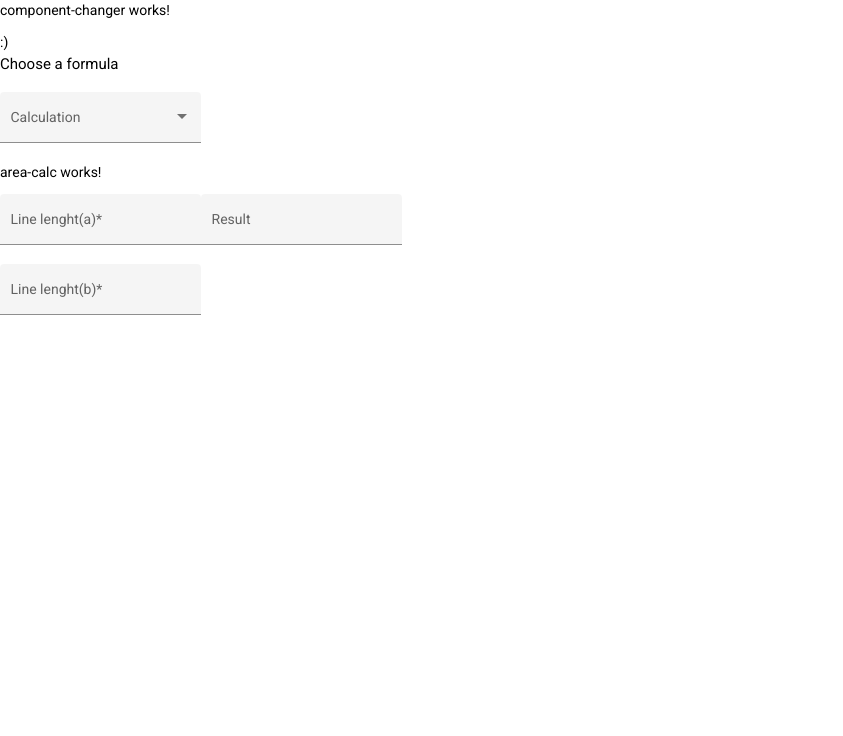
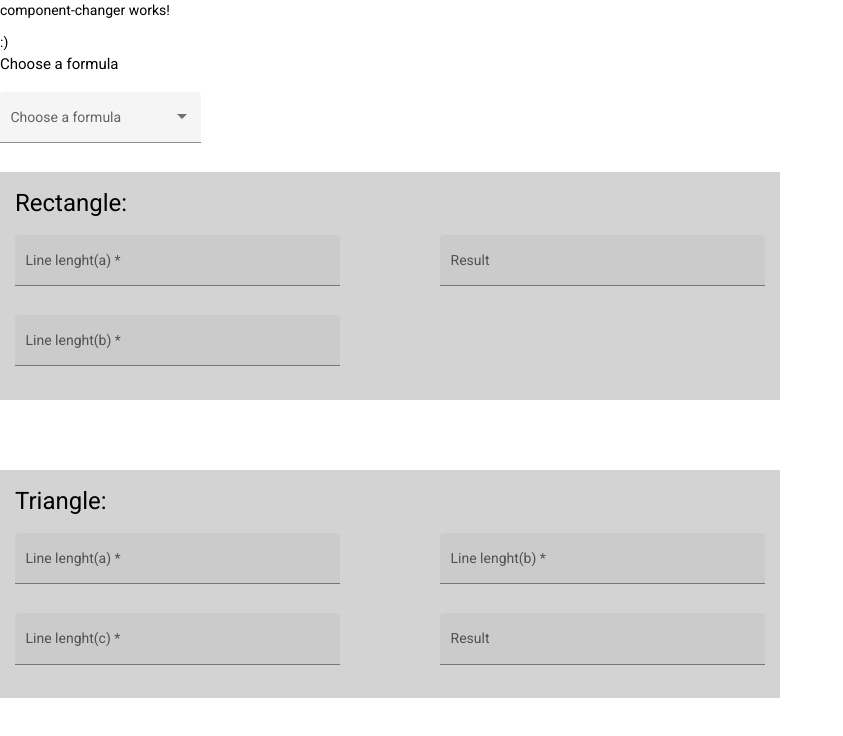
Before and after one commit to Deicidee/first-angular, an Angular app in the folder ui-training/: page /area in a window 1280 px wide. Shown: the top 736 px of the page, without its empty margins (0-843 px from the left). Built offline with nearby package versions, Linux system fonts and the light colour scheme.

Commit message:
AreaCalculation is complete

```diff
--- a/ui-training/src/app/area-calc/area-calc.component.html
+++ b/ui-training/src/app/area-calc/area-calc.component.html
@@ -1,28 +1,63 @@
-<p>area-calc works!</p>
-<div>
+<div class="rectangle">
 
-    <form [formGroup]="rectangle">
+    <h1>Rectangle:</h1>
+
+    <form class="rectangle_f" [formGroup]="rectangle">
 
         <mat-form-field appearance="fill">
-            <mat-label for="line-1">Line lenght(a)*</mat-label>
-            <input id="line-1" formControlName="line1" matInput placeholder="Line lenght(a)*">
+            <mat-label for="line-1">Line lenght(a)</mat-label>
+            <input id="line-1" formControlName="line1" matInput placeholder="Line lenght(a)">
+            <mat-error *ngIf="rectangle.get('line1')?.hasError('required')">Number is required</mat-error>
+            <mat-error *ngIf="rectangle.get('line1')?.hasError('pattern')">Enter only number</mat-error>
+        </mat-form-field>
+
+        <mat-form-field appearance="fill">
+            <mat-label for="result">Result</mat-label>
+            <input readonly="all" id="result" formControlName="result" matInput placeholder="Result">
+        </mat-form-field>
+
+        <mat-form-field appearance="fill">
+            <mat-label for="line-2">Line lenght(b)</mat-label>
+            <input id="line-2" formControlName="line2" matInput placeholder="Line lenght(b)">
+            <mat-error *ngIf="rectangle.get('line2')?.hasError('required')">Number is required</mat-error>
+            <mat-error *ngIf="rectangle.get('line2')?.hasError('pattern')">Enter only number</mat-error>
+        </mat-form-field>
+
+    </form>
+</div>
+
+<div class="triangle">
+
+    <h1>Triangle:</h1>
+
+    <form class="triangle_f" [formGroup]="triangle">
+        <mat-form-field appearance="fill">
+            <mat-label for="line-1">Line lenght(a)</mat-label>
+            <input id="line-1" formControlName="line1" matInput placeholder="Line lenght(a)">
+            <mat-error *ngIf="rectangle.get('line1')?.hasError('required')">Number is required</mat-error>
+            <mat-error *ngIf="rectangle.get('line1')?.hasError('pattern')">Enter only number</mat-error>
+        </mat-form-field>
+
+        <mat-form-field appearance="fill">
+            <mat-label for="line-2">Line lenght(b)</mat-label>
+            <input id="line-2" formControlName="line2" matInput placeholder="Line lenght(b)">
+            <mat-error *ngIf="rectangle.get('line2')?.hasError('required')">Number is required</mat-error>
+            <mat-error *ngIf="rectangle.get('line2')?.hasError('pattern')">Enter only number</mat-error>
+        </mat-form-field>
+
+        <mat-form-field appearance="fill">
+            <mat-label for="line-3">Line lenght(c)</mat-label>
+            <input id="line-3" formControlName="line3" matInput placeholder="Line lenght(c)">
+            <mat-error *ngIf="rectangle.get('line3')?.hasError('required')">Number is required</mat-error>
+            <mat-error *ngIf="rectangle.get('line3')?.hasError('pattern')">Enter only number</mat-error>
             <mat-error></mat-error>
         </mat-form-field>
 
         <mat-form-field appearance="fill">
             <mat-label for="result">Result</mat-label>
-            <input id="result" formControlName="result" matInput placeholder="Result">
-        </mat-form-field>
-
-        <br>
-
-        <mat-form-field appearance="fill">
-            <mat-label for="line-2">Line lenght(b)*</mat-label>
-            <input id="line-2" formControlName="line2" matInput placeholder="Line lenght(b)*">
+            <input readonly="all" id="result" formControlName="result" matInput placeholder="Result">
+            <mat-error *ngIf="this.triangle.get('result')?.hasError('invalidLenght')">Invalid line lenght</mat-error>
         </mat-form-field>
 
     </form>
 </div>
-
-
-<div>{{rectangle.get('line1')?.value}}</div>
--- a/ui-training/src/app/area-calc/area-calc.component.scss
+++ b/ui-training/src/app/area-calc/area-calc.component.scss
@@ -0,0 +1,32 @@
+.rectangle {
+    background-color: lightgray;
+    margin: 10px 0;
+    margin-bottom: 70px;
+    max-width: 750px;
+    padding: 15px;
+}
+
+.rectangle_f {
+    display: grid;
+    grid-template-areas: "line1 line2" "result result";
+    grid-template-rows: auto auto;
+    grid-row-gap: 10px;
+    grid-column-gap: 100px;
+    grid-column: 90px;
+}
+
+.triangle {
+    background-color: lightgray;
+    margin-bottom: 70px;
+    max-width: 750px;
+    padding: 15px;
+}
+
+.triangle_f {
+    display: grid;
+    grid-template-areas: "line1 line2" "line3 result";
+    grid-template-rows: auto auto;
+    grid-row-gap: 10px;
+    grid-column-gap: 100px;
+    grid-column: 90px;
+}
--- a/ui-training/src/app/area-calc/area-calc.component.ts
+++ b/ui-training/src/app/area-calc/area-calc.component.ts
@@ -1,40 +1,93 @@
-import { Component, OnInit } from '@angular/core';
-import { FormGroup, FormControl } from '@angular/forms';
-import { Observable } from 'rxjs';
+import { Dir } from '@angular/cdk/bidi';
+import { Component, Directive, OnInit } from '@angular/core';
+import { FormGroup, FormControl, Validators, NG_VALIDATORS, ValidatorFn, AbstractControl } from '@angular/forms';
+import { delay, Observable } from 'rxjs';
+
+export function areaLenghtValidator(): ValidatorFn {
+  const validator = (control: AbstractControl) => {
+    const tri_line1 = Number(control.parent?.get('line1')?.value)
+    const tri_line2 = Number(control.parent?.get('line2')?.value)
+    const tri_line3 = Number(control.parent?.get('line3')?.value)
+
+    if ((tri_line1 + tri_line2 < tri_line3) || (tri_line1 + tri_line3 < tri_line2) || (tri_line2 + tri_line3 < tri_line1)) {
+      return { 'invalidLenght': true }
+    }
+    return null;
+  }
+  return validator;
+}
 
 @Component({
   selector: 'app-area-calc',
   templateUrl: './area-calc.component.html',
   styleUrls: ['./area-calc.component.scss']
 })
+
 export class AreaCalcComponent implements OnInit {
 
-
-
   rectangle = new FormGroup({
-    line1: new FormControl(''),
-    line2: new FormControl(''),
-    result: new FormControl('')
-
+    line1: new FormControl('', [Validators.required, Validators.pattern("^[0-9.]*$")]),
+    line2: new FormControl('', [Validators.required, Validators.pattern("^[0-9.]*$")]),
+    result: new FormControl(''),
   });
+  triangle = new FormGroup({
+    line1: new FormControl('', [Validators.required, Validators.pattern("^[0-9.]*$")]),
+    line2: new FormControl('', [Validators.required, Validators.pattern("^[0-9.]*$")]),
+    line3: new FormControl('', [Validators.required, Validators.pattern("^[0-9.]*$")]),
+    result: new FormControl('', [areaLenghtValidator()])
+  })
 
   constructor() { }
 
   ngOnInit(): void {
     this.rectangle.get('line1')?.valueChanges.subscribe((x) => {
-      this.result();
+      this.result_rect();
     })
     this.rectangle.get('line2')?.valueChanges.subscribe((y) => {
-      this.result();
+      this.result_rect();
+    })
+    this.triangle.get('line1')?.valueChanges.subscribe(() => {
+      this.result_tri()
+    })
+    this.triangle.get('line2')?.valueChanges.subscribe(() => {
+      this.result_tri()
+    })
+    this.triangle.get('line3')?.valueChanges.subscribe(() => {
+      this.result_tri()
     })
 
   }
 
-  result() {
+  result_rect() {
     const line_a = Number(this.rectangle.get('line1')?.value)
     const line_b = Number(this.rectangle.get('line2')?.value)
-    const num = line_a * line_b
-    this.rectangle.get('result')?.setValue(`${num}`)
-    console.log(num)
+    const area = line_a * line_b
+    if (isNaN(line_a)) {
+      return this.triangle.get('result')?.setValue('')
+    } else if (isNaN(line_b)) {
+      return this.triangle.get('result')?.setValue('')
+    } else if (line_a > 0 && line_b > 0) {
+      this.rectangle.get('result')?.markAsTouched()
+      this.rectangle.get('result')?.setValue(`${area}`)
+    }
   }
+
+  result_tri() {
+    const line_a = Number(this.triangle.get('line1')?.value)
+    const line_b = Number(this.triangle.get('line2')?.value)
+    const line_c = Number(this.triangle.get('line3')?.value)
+    const area = (line_a + line_b + line_c) / 2
+
+    if (isNaN(line_a)) {
+      return this.triangle.get('result')?.setValue('')
+    } else if (isNaN(line_b)) {
+      return this.triangle.get('result')?.setValue('')
+    } else if (isNaN(line_c)) {
+      return this.triangle.get('result')?.setValue('')
+    } else if (line_a > 0 && line_b > 0 && line_c > 0) {
+      this.triangle.get('result')?.markAsTouched()
+      this.triangle.get('result')?.setValue(`${area}`)
+    }
+  }
+
 }
--- a/ui-training/src/app/component-changer/component-changer.component.html
+++ b/ui-training/src/app/component-changer/component-changer.component.html
@@ -4,8 +4,8 @@
 
 <h4>Choose a formula</h4>
 <mat-form-field appearance="fill">
-  <mat-label>Calculation</mat-label>
-  <mat-select (selectionChange)="page($event)">
+  <mat-label>Choose a formula</mat-label>
+  <mat-select (selectionChange)="page($event)" matInput placeholder="Choose a formula">
     <mat-option *ngFor="let pages of Anypage" [value]="pages.type">{{pages.value}}</mat-option>
   </mat-select>
 </mat-form-field>
```
